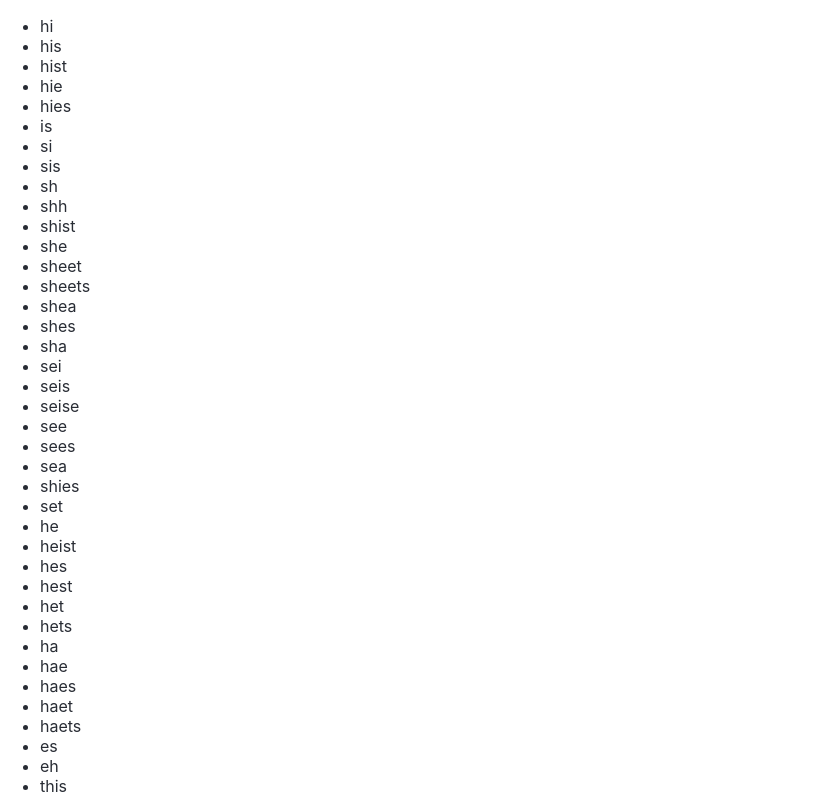
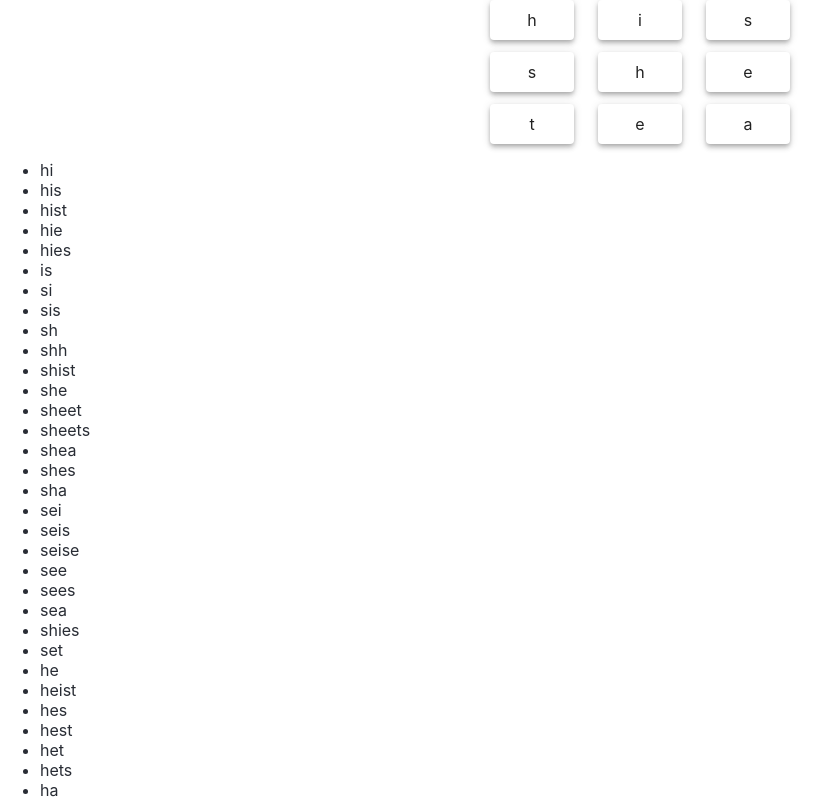
Before and after one commit to truesandoval/boggle-react, a React (Create React App) app: page / in a window 1280 px wide. Shown: the top 798 px of the page, without its empty margins (0-833 px from the left). Built offline with nearby package versions, Linux system fonts and the light colour scheme.

Commit message:
Adding Board component
Board takes board as a prop from App and renders the board

```diff
--- a/package.json
+++ b/package.json
@@ -3,6 +3,7 @@
   "version": "0.1.0",
   "private": true,
   "dependencies": {
+    "@material-ui/core": "^4.9.0",
     "@testing-library/jest-dom": "^4.2.4",
     "@testing-library/react": "^9.4.0",
     "@testing-library/user-event": "^7.2.1",
--- a/src/App.js
+++ b/src/App.js
@@ -1,5 +1,6 @@
 import React, { useState, useEffect } from 'react';
 import findAllSolutions from './solver.js';
+import Board from './Board.js';
 import './App.css';
 
 const BOARD = [['h', 'i', 's'],['s', 'h', 'e'],['t', 'e', 'a']];
@@ -19,6 +20,7 @@ function App() {
 
   return (
     <div className="App">
+      <Board board={BOARD}/>
       <ul>
         {allSolutions.map((solution) => {return <li>{solution}</li>})}
       </ul>
--- /dev/null
+++ b/src/Board.css
@@ -0,0 +1,9 @@
+.Board-div {
+  width: 300px;
+  margin: auto;
+}
+
+.Tile {
+  text-align: center;
+  line-height: 30pt;
+}
--- /dev/null
+++ b/src/Board.js
@@ -0,0 +1,45 @@
+import Grid from "@material-ui/core/Grid";
+import Paper from "@material-ui/core/Paper";
+import React from 'react';
+import './Board.css';
+
+function Board({board}) {
+
+  function tile(id, letter) {
+    return(
+      <Grid key={id} item xs={4} className="Tile">
+        <Paper elevation={4}>
+          {letter}
+        </Paper>
+      </Grid>);
+  }
+
+  function rowOfTiles(id, rowObj) {
+    return (
+      <Grid key={id} container spacing={3}>
+        {Object.keys(rowObj).map((letterKey) => {
+          return tile(letterKey + id, rowObj[letterKey])
+        })}
+      </Grid>);
+  }
+
+  function gridOfRows(board) {
+    return (
+      <Grid item xs={12}>
+        {Object.keys(board).map((rowKey) => {
+          return rowOfTiles(rowKey, board[rowKey])
+        })}
+      </Grid>);
+  }
+
+  return (
+    <div className="Board-div">
+      <Grid container justify="center">
+        {gridOfRows(board)}
+      </Grid>
+    </div>
+  );
+
+}
+
+export default Board;
```
Also changed, not shown: 1 other file (tests, documents, lock files or other folders).
